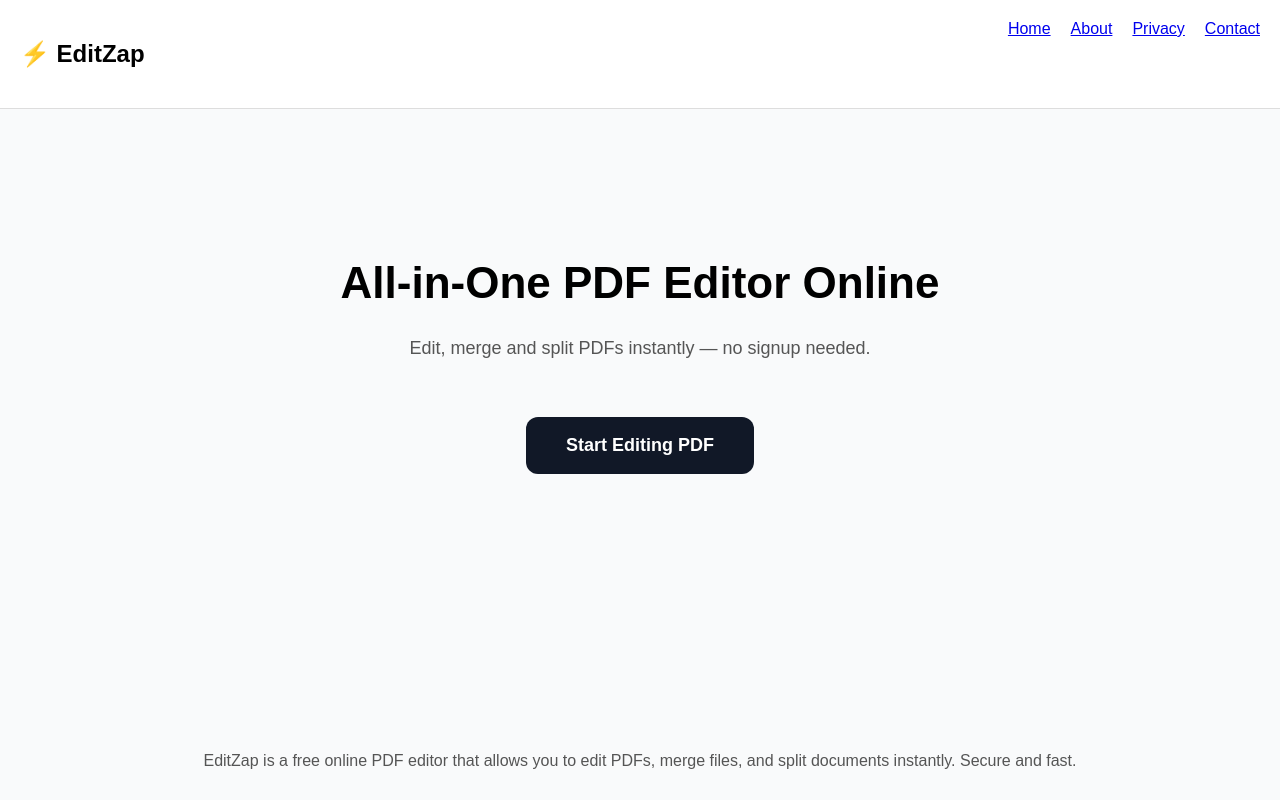
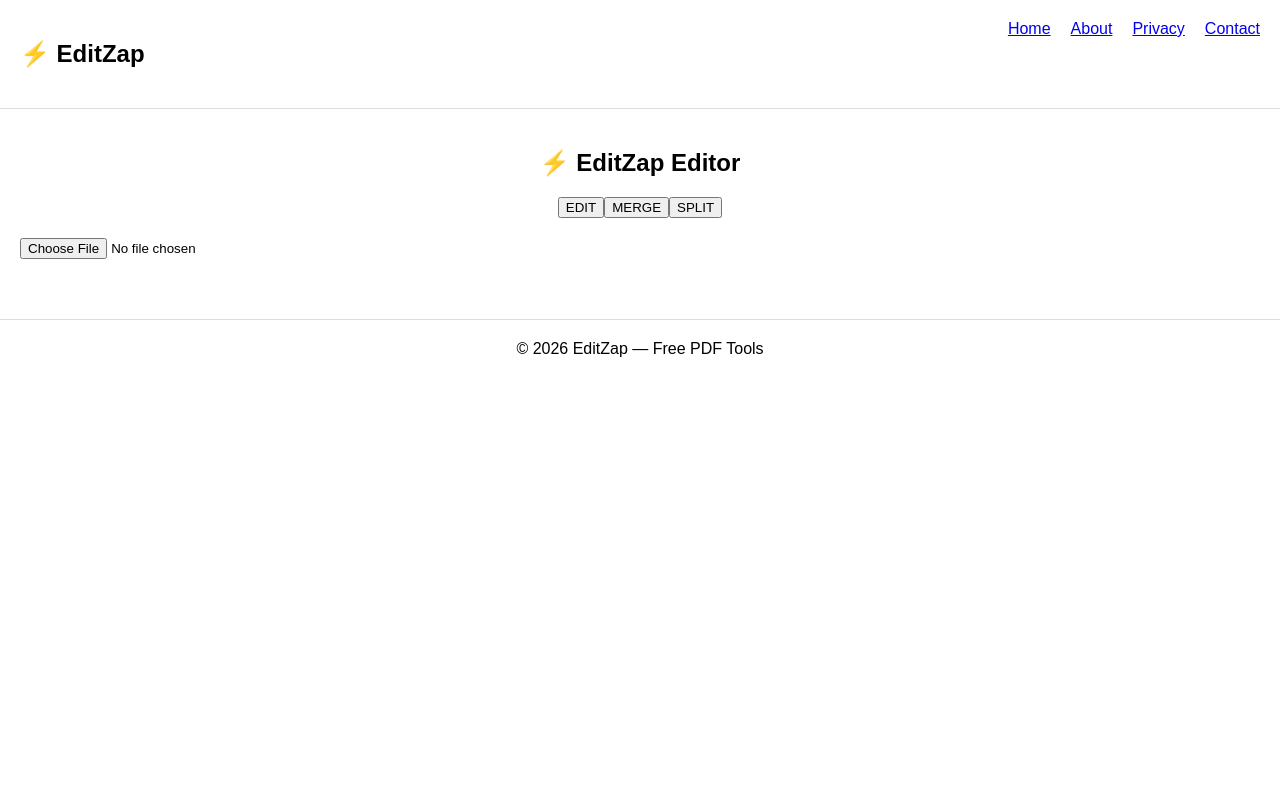
Before and after one commit to editzap/editzap, a Next.js app: page / in a window 1280 px wide. Shown: the top 800 px of the page. Built offline with nearby package versions, Linux system fonts and the light colour scheme.

Commit message:
final working version

```diff
--- a/app/page.tsx
+++ b/app/page.tsx
@@ -1,72 +1,336 @@
 "use client";
 
-import Link from "next/link";
-import AdBlock from "@/components/AdBlock";
+import { useRef, useState } from "react";
+import { PDFDocument, rgb } from "pdf-lib";
 
-export default function Home() {
+type TextItem = {
+  x: number;
+  y: number;
+  text: string;
+  size: number;
+};
+
+export default function EditorPage() {
+  const containerRef = useRef<HTMLDivElement>(null);
+
+  const [tab, setTab] = useState<"edit" | "merge" | "split">("edit");
+
+  // EDIT
+  const [file, setFile] = useState<File | null>(null);
+  const [pdfUrl, setPdfUrl] = useState<string | null>(null);
+  const [texts, setTexts] = useState<TextItem[]>([]);
+  const [selected, setSelected] = useState<number | null>(null);
+  const [dragging, setDragging] = useState<number | null>(null);
+
+  // MERGE
+  const [mergeFiles, setMergeFiles] = useState<File[]>([]);
+
+  // SPLIT
+  const [splitFile, setSplitFile] = useState<File | null>(null);
+
+  // ================= EDIT =================
+
+  const handleUpload = (e: React.ChangeEvent<HTMLInputElement>) => {
+    const f = e.target.files?.[0];
+    if (!f) return;
+
+    setFile(f);
+    setPdfUrl(URL.createObjectURL(f));
+    setTexts([]);
+    setSelected(null);
+  };
+
+  const handleCanvasClick = (e: React.MouseEvent) => {
+    if (!containerRef.current) return;
+
+    // Prevent adding while dragging
+    if (dragging !== null) return;
+
+    const rect = containerRef.current.getBoundingClientRect();
+
+    const newText: TextItem = {
+      x: e.clientX - rect.left,
+      y: e.clientY - rect.top,
+      text: "Type here",
+      size: 16,
+    };
+
+    setTexts((prev) => [...prev, newText]);
+  };
+
+  const updateText = (i: number, value: string) => {
+    setTexts((prev) =>
+      prev.map((t, index) =>
+        index === i ? { ...t, text: value } : t
+      )
+    );
+  };
+
+  const deleteText = () => {
+    if (selected === null) return;
+
+    setTexts((prev) => prev.filter((_, i) => i !== selected));
+    setSelected(null);
+  };
+
+  const handleMouseDown = (i: number) => {
+    setDragging(i);
+    setSelected(i);
+  };
+
+  const handleMouseMove = (e: React.MouseEvent) => {
+    if (dragging === null || !containerRef.current) return;
+
+    const rect = containerRef.current.getBoundingClientRect();
+
+    setTexts((prev) =>
+      prev.map((t, index) =>
+        index === dragging
+          ? {
+              ...t,
+              x: e.clientX - rect.left,
+              y: e.clientY - rect.top,
+            }
+          : t
+      )
+    );
+  };
+
+  const handleMouseUp = () => {
+    setDragging(null);
+  };
+
+  const exportPDF = async () => {
+    if (!file) return;
+
+    const bytes = await file.arrayBuffer();
+    const pdf = await PDFDocument.load(bytes);
+
+    const page = pdf.getPages()[0];
+    const { height } = page.getSize();
+
+    texts.forEach((t) => {
+      page.drawText(t.text, {
+        x: t.x,
+        y: height - t.y,
+        size: t.size,
+        color: rgb(0, 0, 0),
+      });
+    });
+
+    const pdfBytes = await pdf.save();
+
+    // FIXED EXPORT
+    const blob = new Blob([new Uint8Array(pdfBytes)], {
+      type: "application/pdf",
+    });
+
+    const url = URL.createObjectURL(blob);
+
+    const a = document.createElement("a");
+    a.href = url;
+    a.download = "edited.pdf";
+    a.click();
+
+    URL.revokeObjectURL(url);
+  };
+
+  // ================= MERGE =================
+
+  const mergePDFs = async () => {
+    if (mergeFiles.length < 2) return;
+
+    const merged = await PDFDocument.create();
+
+    for (const f of mergeFiles) {
+      const bytes = await f.arrayBuffer();
+      const pdf = await PDFDocument.load(bytes);
+
+      const pages = await merged.copyPages(
+        pdf,
+        pdf.getPageIndices()
+      );
+
+      pages.forEach((p) => merged.addPage(p));
+    }
+
+    const mergedBytes = await merged.save();
+
+    const blob = new Blob([new Uint8Array(mergedBytes)], {
+      type: "application/pdf",
+    });
+
+    const a = document.createElement("a");
+    a.href = URL.createObjectURL(blob);
+    a.download = "merged.pdf";
+    a.click();
+  };
+
+  // ================= SPLIT =================
+
+  const splitPDF = async () => {
+    if (!splitFile) return;
+
+    const bytes = await splitFile.arrayBuffer();
+    const pdf = await PDFDocument.load(bytes);
+
+    const total = pdf.getPageCount();
+
+    for (let i = 0; i < total; i++) {
+      const newPdf = await PDFDocument.create();
+
+      const [page] = await newPdf.copyPages(pdf, [i]);
+      newPdf.addPage(page);
+
+      const newBytes = await newPdf.save();
+
+      const blob = new Blob([new Uint8Array(newBytes)], {
+        type: "application/pdf",
+      });
+
+      const a = document.createElement("a");
+      a.href = URL.createObjectURL(blob);
+      a.download = `page-${i + 1}.pdf`;
+      a.click();
+    }
+  };
+
+  // ================= UI =================
+
   return (
-    <div
-      style={{
-        minHeight: "100vh",
-        background: "#f9fafb",
-        display: "flex",
-        flexDirection: "column",
-        justifyContent: "space-between",
-        fontFamily: "Arial",
+    <div style={{ padding: 20 }}>
+      <h2 style={{ textAlign: "center" }}>⚡ EditZap Editor</h2>
+
+      {/* TABS */}
+      <div style={{ textAlign: "center", marginBottom: 20 }}>
+        <button onClick={() => setTab("edit")}>EDIT</button>
+        <button onClick={() => setTab("merge")}>MERGE</button>
+        <button onClick={() => setTab("split")}>SPLIT</button>
+      </div>
+
+      {/* EDIT */}
+      {tab === "edit" && (
+        <>
+          <input type="file" onChange={handleUpload} />
+
+          {pdfUrl && (
+            <>
+              {/* TOOLBAR */}
+              <div style={{ marginTop: 10 }}>
+                <button onClick={deleteText}>Delete</button>
+                <button
+                  onClick={() => {
+                    if (selected === null) return;
+                    setTexts((prev) =>
+                      prev.map((t, i) =>
+                        i === selected
+                          ? { ...t, size: t.size + 2 }
+                          : t
+                      )
+                    );
                   }}
                 >
-      {/* HERO */}
-      <div
-        style={{
-          textAlign: "center",
-          padding: "120px 20px",
+                  A+
+                </button>
+
+                <button
+                  onClick={() => {
+                    if (selected === null) return;
+                    setTexts((prev) =>
+                      prev.map((t, i) =>
+                        i === selected
+                          ? { ...t, size: t.size - 2 }
+                          : t
+                      )
+                    );
                   }}
                 >
-        <h1 style={{ fontSize: 44, fontWeight: "bold" }}>
-          All-in-One PDF Editor Online
-        </h1>
+                  A-
+                </button>
 
-        <p style={{ marginTop: 20, color: "#555", fontSize: 18 }}>
-          Edit, merge and split PDFs instantly — no signup needed.
-        </p>
+                <button onClick={exportPDF}>Export</button>
+              </div>
 
-        <Link href="/editor">
-          <button
+              {/* CANVAS */}
+              <div
+                ref={containerRef}
+                onClick={handleCanvasClick}
+                onMouseMove={handleMouseMove}
+                onMouseUp={handleMouseUp}
+                style={{ position: "relative", marginTop: 20 }}
+              >
+                <iframe
+                  src={pdfUrl}
+                  width="100%"
+                  height="600px"
+                />
+
+                {texts.map((t, i) => (
+                  <div
+                    key={i}
+                    onMouseDown={(e) => {
+                      e.stopPropagation();
+                      handleMouseDown(i);
+                    }}
                     style={{
-              marginTop: 40,
-              padding: "18px 40px",
-              fontSize: 18,
-              background: "#111827",
-              color: "#fff",
-              border: "none",
-              borderRadius: 12,
-              cursor: "pointer",
-              fontWeight: "bold",
+                      position: "absolute",
+                      left: t.x,
+                      top: t.y,
+                      cursor: "move",
+                      border:
+                        selected === i
+                          ? "1px solid blue"
+                          : "none",
                     }}
                   >
-            Start Editing PDF
-          </button>
-        </Link>
+                    <input
+                      value={t.text}
+                      onChange={(e) =>
+                        updateText(i, e.target.value)
+                      }
+                      style={{
+                        fontSize: t.size,
+                        border: "none",
+                        outline: "none",
+                        background: "transparent",
+                      }}
+                    />
+                  </div>
+                ))}
+              </div>
+            </>
+          )}
+        </>
+      )}
 
-        {/* ✅ AD HERE */}
-        <AdBlock />
-      </div>
+      {/* MERGE */}
+      {tab === "merge" && (
+        <>
+          <input
+            type="file"
+            multiple
+            onChange={(e) =>
+              setMergeFiles(
+                Array.from(e.target.files || []) as File[]
+              )
+            }
+          />
+          <button onClick={mergePDFs}>Merge PDFs</button>
+        </>
+      )}
 
-      {/* SEO TEXT */}
-      <div
-        style={{
-          maxWidth: 900,
-          margin: "auto",
-          padding: 40,
-          textAlign: "center",
-          color: "#555",
-        }}
-      >
-        <p>
-          EditZap is a free online PDF editor that allows you to edit PDFs,
-          merge files, and split documents instantly. Secure and fast.
-        </p>
-      </div>
+      {/* SPLIT */}
+      {tab === "split" && (
+        <>
+          <input
+            type="file"
+            onChange={(e) =>
+              setSplitFile(e.target.files?.[0] || null)
+            }
+          />
+          <button onClick={splitPDF}>Split PDF</button>
+        </>
+      )}
     </div>
   );
 }
```
Lines whose indentation alone changed are shown as unchanged.
